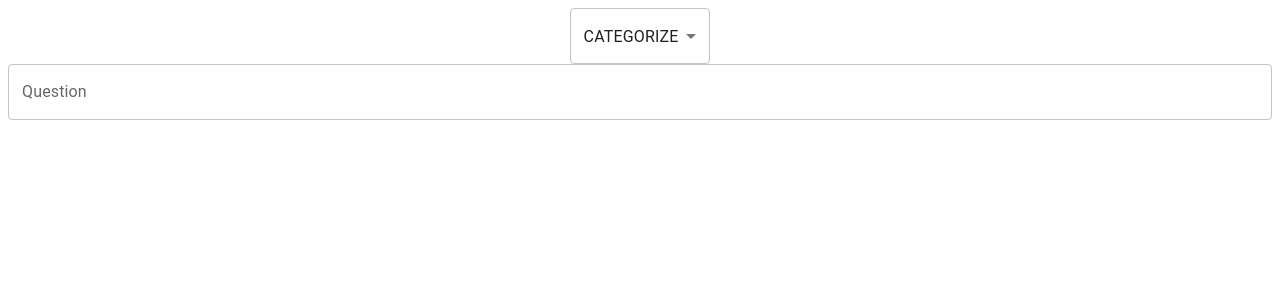
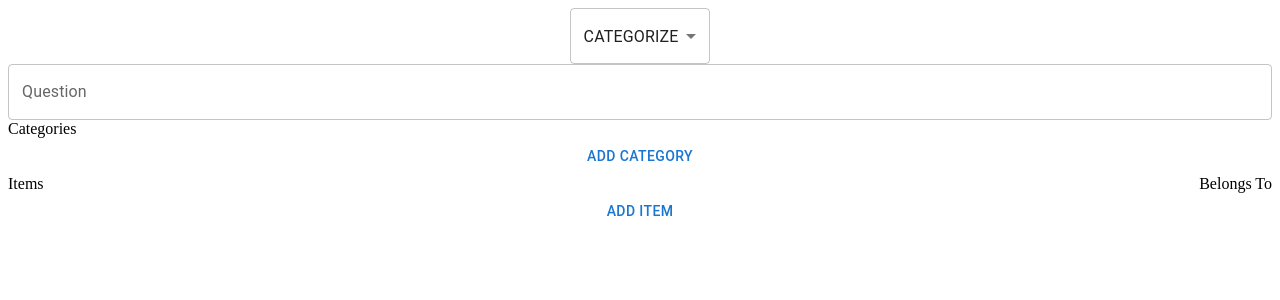
Before and after one commit to Kshitiz1403/forms, a React (Vite) app in the folder client/: page / in a window 1280 px wide. Shown: the top 300 px of the page. Built offline with nearby package versions, Linux system fonts and the light colour scheme.

Commit message:
feat: implement categorize

```diff
--- /dev/null
+++ b/client/src/Components/Categorize.jsx
@@ -0,0 +1,125 @@
+import React, { useReducer } from 'react'
+import { IconButton, TextField, Button, MenuItem, Select } from '@mui/material';
+import DeleteIcon from '@mui/icons-material/Delete';
+
+
+const Category = ({ index, dispatch, state }) => {
+    return <div style={{ display: 'flex', marginTop: 10 }} key={index}>
+        <TextField label={`Category ${index + 1}`} value={state.categories[index]} onChange={e => {
+            const value = e.target.value;
+            dispatch({ type: "EDIT_CATEGORY", payload: { index, content: value } })
+        }} />
+        <IconButton onClick={() => dispatch({ type: "REMOVE_CATEGORY", payload: index })}>
+            <DeleteIcon />
+        </IconButton>
+    </div>
+}
+
+const Item = ({ index, dispatch, state }) => {
+    const handleMappingChange = (event) => {
+        const category = event.target.value;
+        dispatch({ type: "MAP_BELONGING", payload: { index, category } })
+    }
+
+    return <div style={{ display: 'flex', marginTop: 10, justifyContent: 'space-between' }}>
+        <div style={{ display: 'flex' }}>
+            <TextField label={`Item ${index + 1}`} value={state.items[index].item} onChange={e => {
+                const value = e.target.value;
+                dispatch({ type: "EDIT_ITEM", payload: { index, content: value } })
+            }} />
+            <IconButton onClick={() => dispatch({ type: "REMOVE_ITEM", payload: index })}>
+                <DeleteIcon />
+            </IconButton>
+        </div>
+        <div>
+            <Select
+                labelId="Choose Category"
+                value={state.items[index].belongsTo}
+                label="Choose Category"
+                defaultValue={""}
+                onChange={handleMappingChange}
+            >
+                {state.categories.map(category => {
+                    return <MenuItem key={category} value={category}>{category}</MenuItem>
+                })}
+            </Select>
+        </div>
+
+    </div>
+}
+
+const Categorize = () => {
+    function reducer(state, action) {
+        switch (action.type) {
+            case "ADD_CATEGORY": {
+                const categories = [...state.categories, ""];
+                return { ...state, categories }
+            }
+            case "REMOVE_CATEGORY": {
+                const index = action.payload;
+                const categories = [...state.categories];
+                categories.splice(index, 1)
+                return { ...state, categories }
+            }
+            case "EDIT_CATEGORY": {
+                const { index, content } = action.payload;
+                const categories = [...state.categories];
+                categories[index] = content
+                return { ...state, categories }
+            }
+            case "ADD_ITEM": {
+                const item = { item: "", belongsTo: "" }
+                const items = [...state.items, item];
+
+                return { ...state, items }
+            }
+            case "EDIT_ITEM": {
+                const { content, index } = action.payload
+                const items = structuredClone(state.items);
+
+                const mapping = items[index]
+                mapping.item = content;
+                items[index] = mapping
+
+                return { ...state, items }
+            }
+            case "REMOVE_ITEM": {
+                const index = action.payload
+                const items = [...state.items];
+                items.splice(index, 1)
+                return { ...state, items }
+            }
+            case "MAP_BELONGING": {
+                const { index, category } = action.payload
+                const items = structuredClone(state.items);
+                const mapping = items[index];
+                mapping.belongsTo = category
+
+                return { ...state, items }
+            }
+        }
+    }
+
+    const [state, dispatch] = useReducer(reducer, {
+        categories: [],
+        items: []
+    })
+
+    return (
+        <div style={{ display: 'flex', flexDirection: 'column' }}>
+            <div>Categories</div>
+            {state.categories.map((el, index) => <Category dispatch={dispatch} index={index} state={state} key={index} />)}
+            <Button variant="text" onClick={() => dispatch({ type: "ADD_CATEGORY" })}>Add Category</Button>
+
+            <div style={{ justifyContent: 'space-between', display: 'flex' }}>
+                <div>Items</div>
+                <div>Belongs To</div>
+            </div>
+            {state.items.map((el, index) => <Item index={index} dispatch={dispatch} state={state} key={index} />)}
+            <Button variant="text" onClick={() => dispatch({ type: "ADD_ITEM" })}>Add Item</Button>
+
+        </div>
+    )
+}
+
+export default Categorize
--- a/client/src/Components/Top.jsx
+++ b/client/src/Components/Top.jsx
@@ -2,6 +2,7 @@ import { MenuItem, Select, TextField } from "@mui/material"
 import { ComponentTypes } from "../enums/ComponentTypes"
 import { useReducer, useState } from "react"
 import MCQ from "./MCQ"
+import Categorize from "./Categorize"
 
 const Top = () => {
 
@@ -39,8 +40,7 @@ const Top = () => {
             }}
         >
             <Select
-                labelId="demo-simple-select-label"
-                id="demo-simple-select"
+                labelId="Choose Question Type"
                 value={state.questionType}
                 label="Question Type"
                 defaultValue={state.questionType}
@@ -55,7 +55,7 @@ const Top = () => {
         <div>
             <TextField style={{ width: '100%' }} id="outlined-basic" label="Question" value={state.question} onChange={(event) => dispatch({ type: "UPDATE_QUESTION", payload: event.target.value })} variant="outlined" />
         </div>
-        {state.questionType == ComponentTypes.MCQ ? <MCQ /> : null}
+        {state.questionType == ComponentTypes.MCQ ? <MCQ /> : ComponentTypes.CATEGORIZE ? <Categorize/> : null}
     </>
 }
 
```
